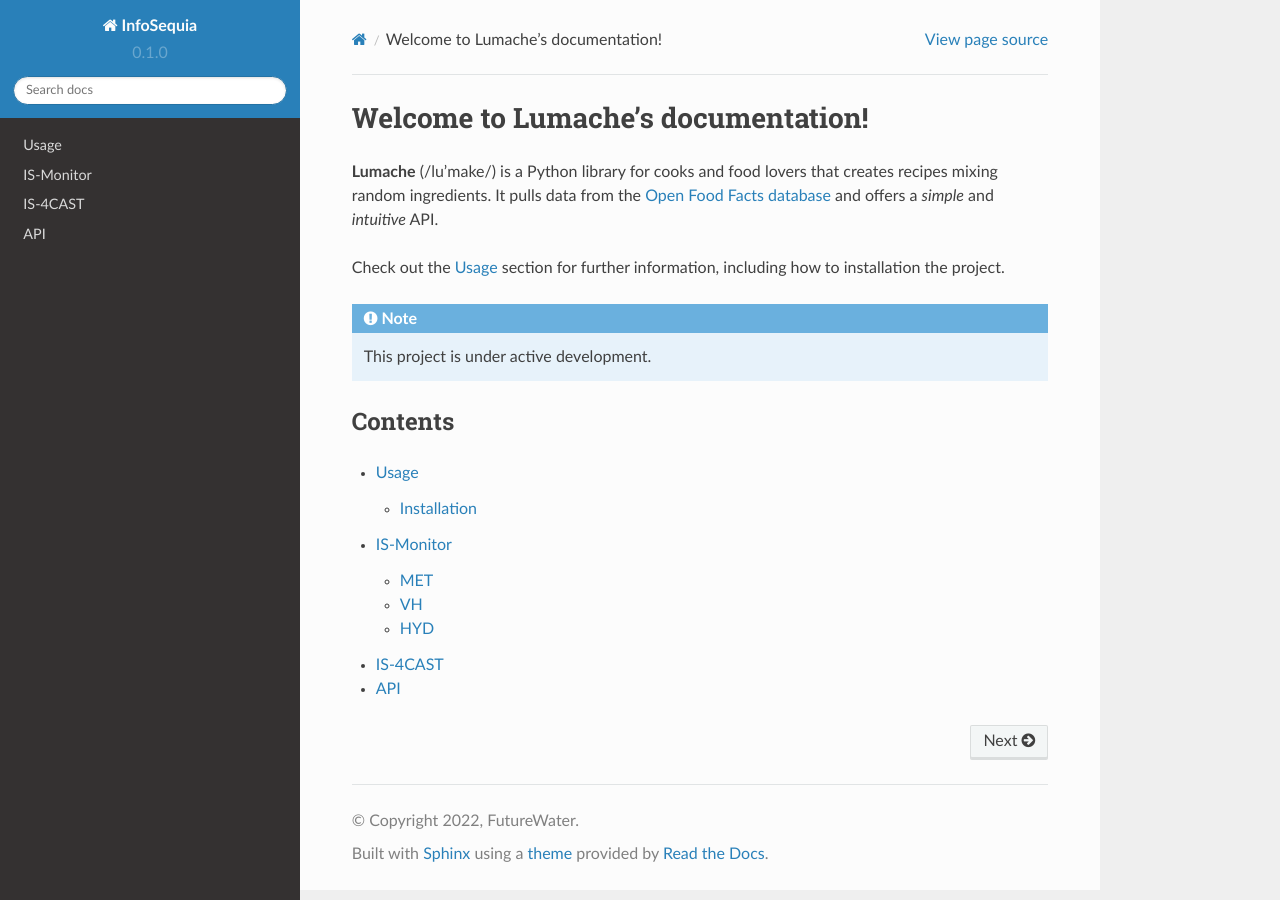
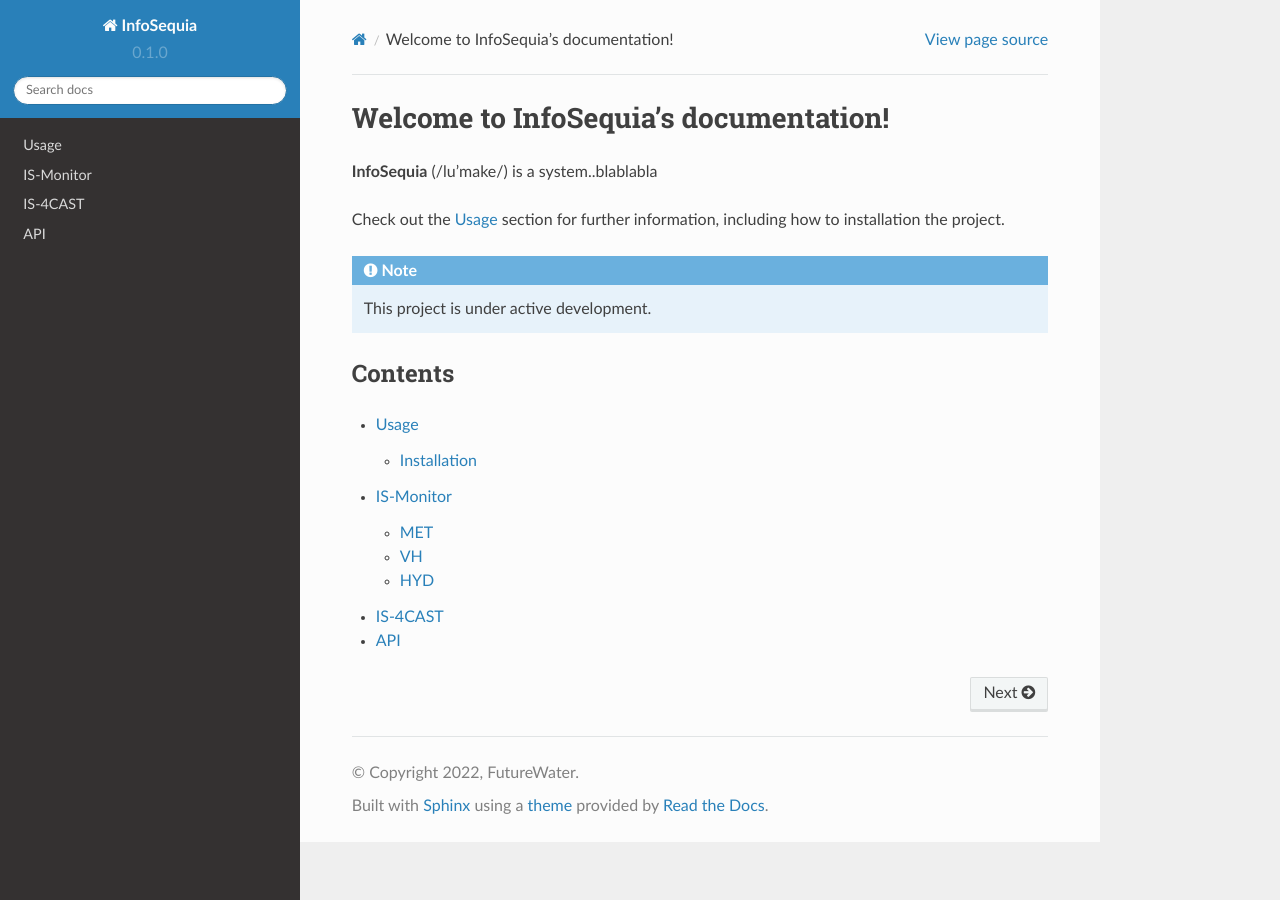
Before and after one commit to ameliafdezrodriguez/infosequia-manual, a Sphinx documentation site: the page built from docs/source/index.rst, in a window 1280 px wide. Built offline with Sphinx 7.4.7 and the Read the Docs theme 2.0.0, drawn with Linux system fonts in a browser that asks for light colours.

Commit message:
Update index.rst

```diff
--- a/docs/source/index.rst
+++ b/docs/source/index.rst
@@ -1,10 +1,7 @@
-Welcome to Lumache's documentation!
+Welcome to InfoSequia's documentation!
 ===================================
 
-**Lumache** (/lu'make/) is a Python library for cooks and food lovers
-that creates recipes mixing random ingredients.
-It pulls data from the `Open Food Facts database <https://world.openfoodfacts.org/>`_
-and offers a *simple* and *intuitive* API.
+**InfoSequia** (/lu'make/) is a system..blablabla
 
 Check out the :doc:`usage` section for further information, including
 how to :ref:`installation` the project.
```
